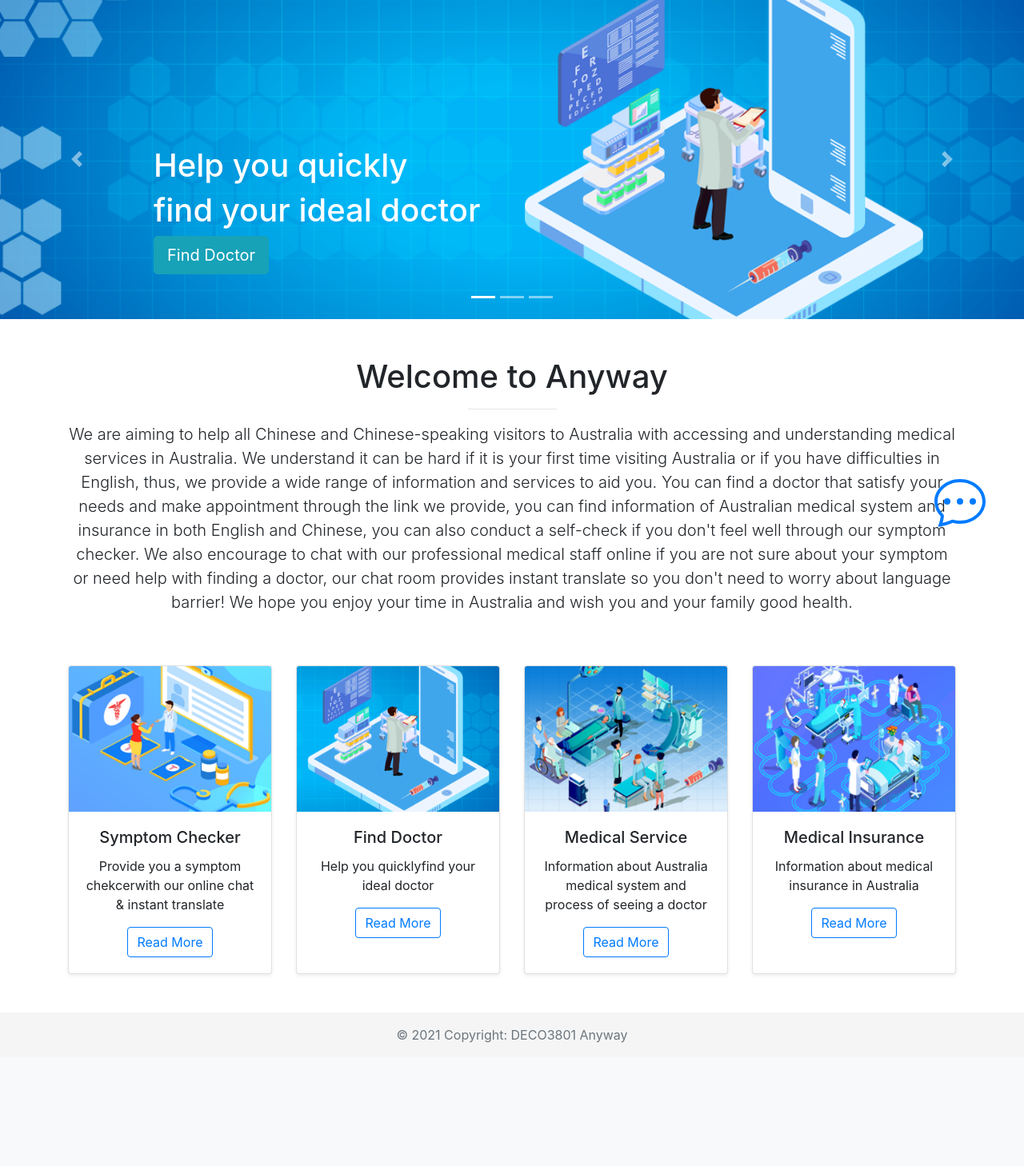
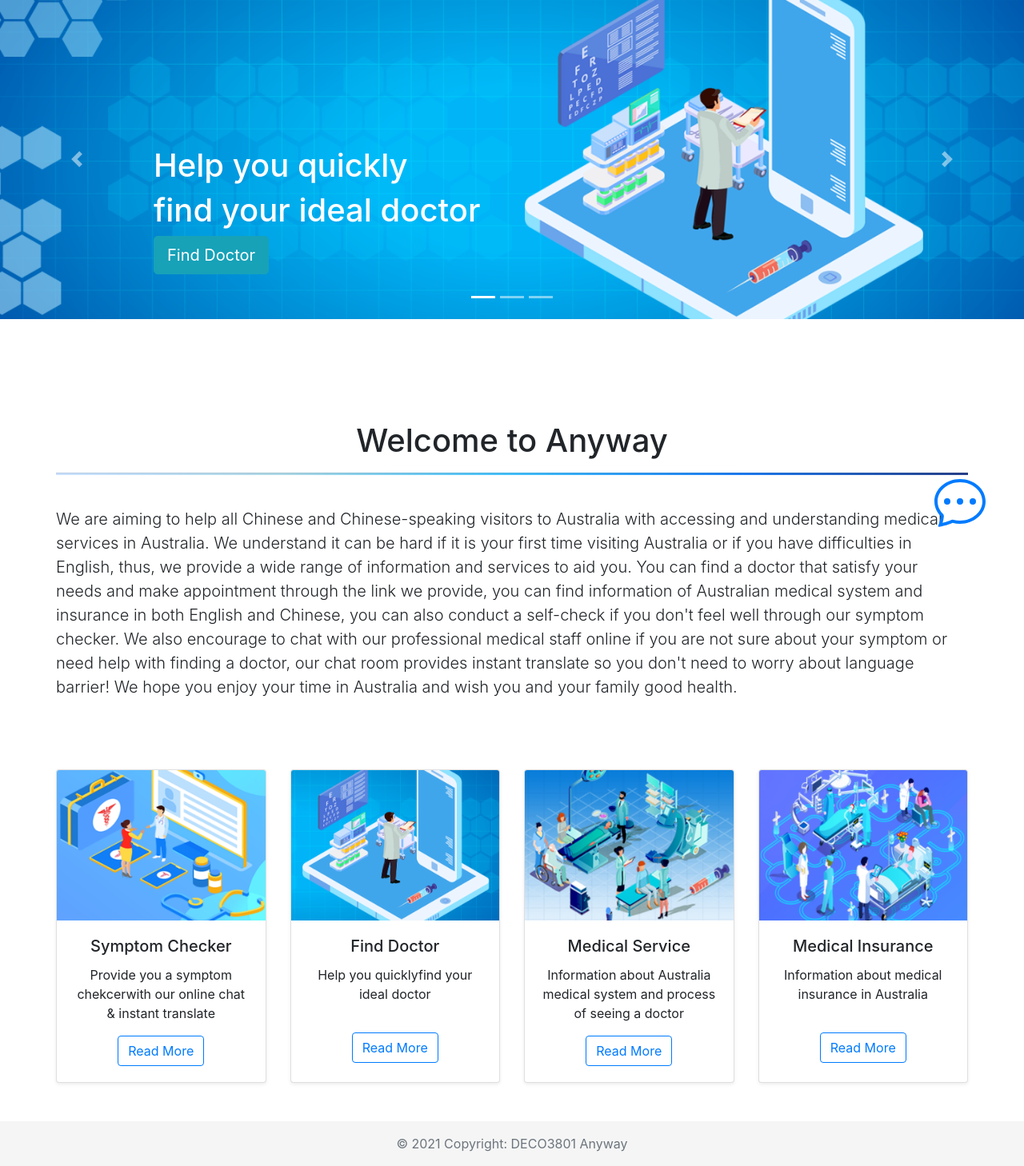
Before and after one commit to hacker0limbo/deco3801-anyway, a CodeIgniter app: page /CI/ in a window 1280 px wide. Shown: the part 93-1551 px from the top of the page at 80% size. Before the commit the page ends 1397 px from the top, so only its background shows below. Run offline with CodeIgniter, Linux system fonts and the light colour scheme; some libraries are stand-ins or nearby versions.

Commit message:
Justify homepage (change line style, align texts)

```diff
--- a/CI/application/views/homepage.php
+++ b/CI/application/views/homepage.php
@@ -69,16 +69,16 @@
     </a>
 </div>
 
-<div class="container my-5 text-center">
-    <h1><?php echo $welcomeMessage ?></h1>
-    <hr class="my-3" style="margin: auto; width: 10%;">
-    <p class="lead">
+<div class="container my-5 text-center" style="padding-left:0px; padding-right:0px; margin: auto;">
+    <h1 style="margin-top: 2em;"><?php echo $welcomeMessage ?></h1>
+	<hr class="my-3" style="width: 100%; height:2px; color:transparent; background-image:linear-gradient(to right, #CAE1FF, #ADD8E6, #42C0FB, #1D7CF2, #27408B)">
+	<p class="lead" style="width:100%; text-align: left; margin-top: 2em; margin-bottom: 2em;">
         <?php echo $introduction?>
     </p>
 </div>
 
 <!-- router cards -->
-<div class="container mb-5">
+<div class="container mb-5" style="padding-left:0px; padding-right:0px; margin: auto;">
     <div class="row">
         <div class="col-md-3">
             <div class="card shadow-sm text-center h-100">
@@ -96,7 +96,7 @@
                 <div class="card-body">
                     <h5 class="card-title"><?php echo $onlineBooking?></h5>
                     <p class="card-text"><?php echo $findDoctorh11; echo $findDoctorh12 ?></p>
-                    <a href="<?php echo base_url(); ?>booking" class="btn btn-outline-primary"><?php echo $readMore?></a>
+                    <a style="margin-top:20px;" href="<?php echo base_url(); ?>booking" class="btn btn-outline-primary"><?php echo $readMore?></a>
                 </div>
             </div>
         </div>
@@ -106,7 +106,7 @@
                 <div class="card-body">
                     <h5 class="card-title"><?php echo $medicalService?></h5>
                     <p class="card-text"><?php echo $medicalServiceDes?> </p>
-                    <a href="<?php echo base_url(); ?>service" class="btn btn-outline-primary"><?php echo $readMore?></a>
+                    <a style="margin-top:0;" href="<?php echo base_url(); ?>service" class="btn btn-outline-primary"><?php echo $readMore?></a>
                 </div>
             </div>
         </div>
@@ -116,7 +116,7 @@
                 <div class="card-body">
                     <h5 class="card-title"><?php echo $medicalInsurance?></h5>
                     <p class="card-text"><?php echo $medicalInsuranceDes?></p>
-                    <a href="<?php echo base_url(); ?>insurance" class="btn btn-outline-primary"><?php echo $readMore?></a>
+                    <a style="margin-top:20px;" href="<?php echo base_url(); ?>insurance" class="btn btn-outline-primary"><?php echo $readMore?></a>
                 </div>
             </div>
         </div>
```
